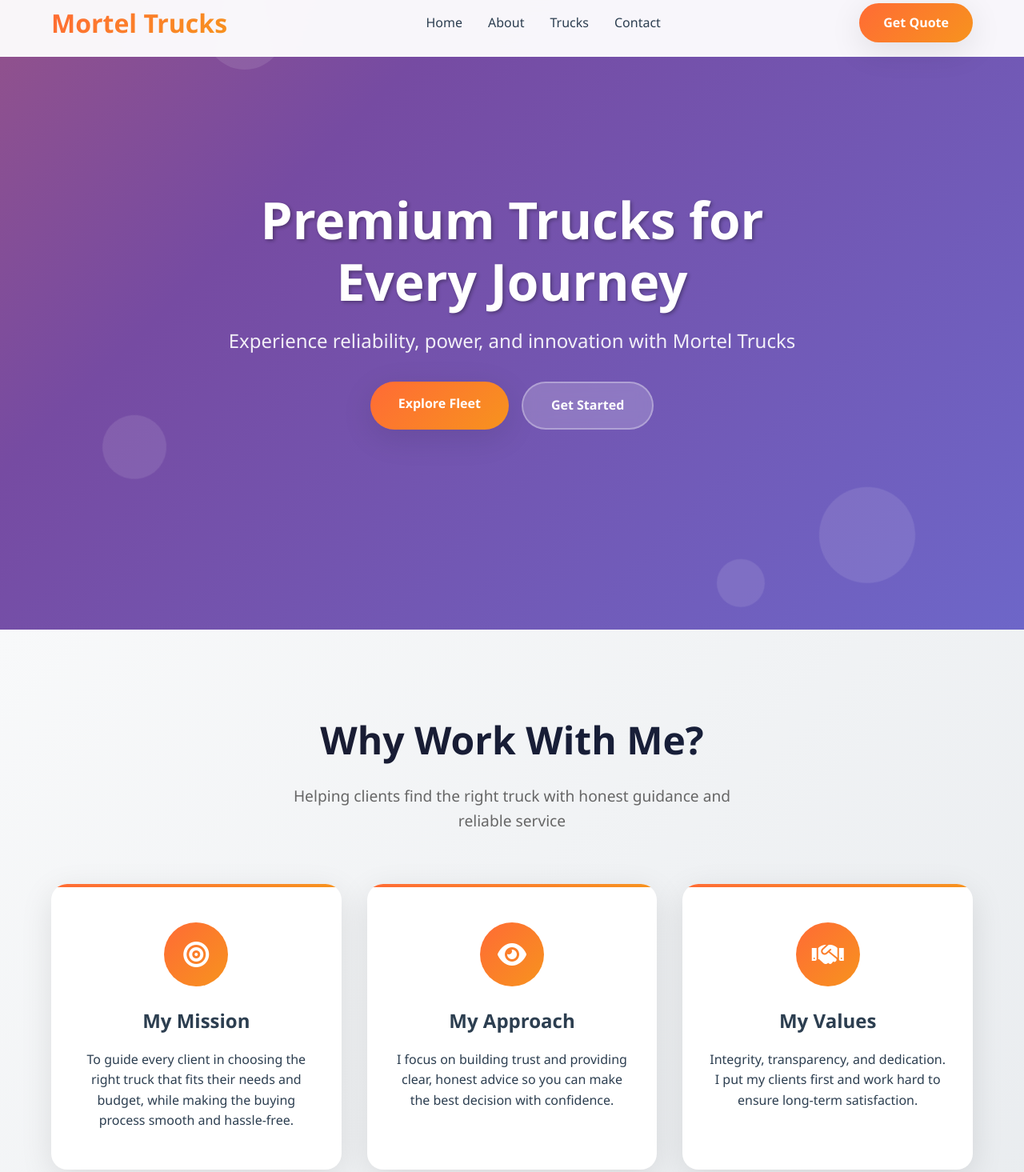
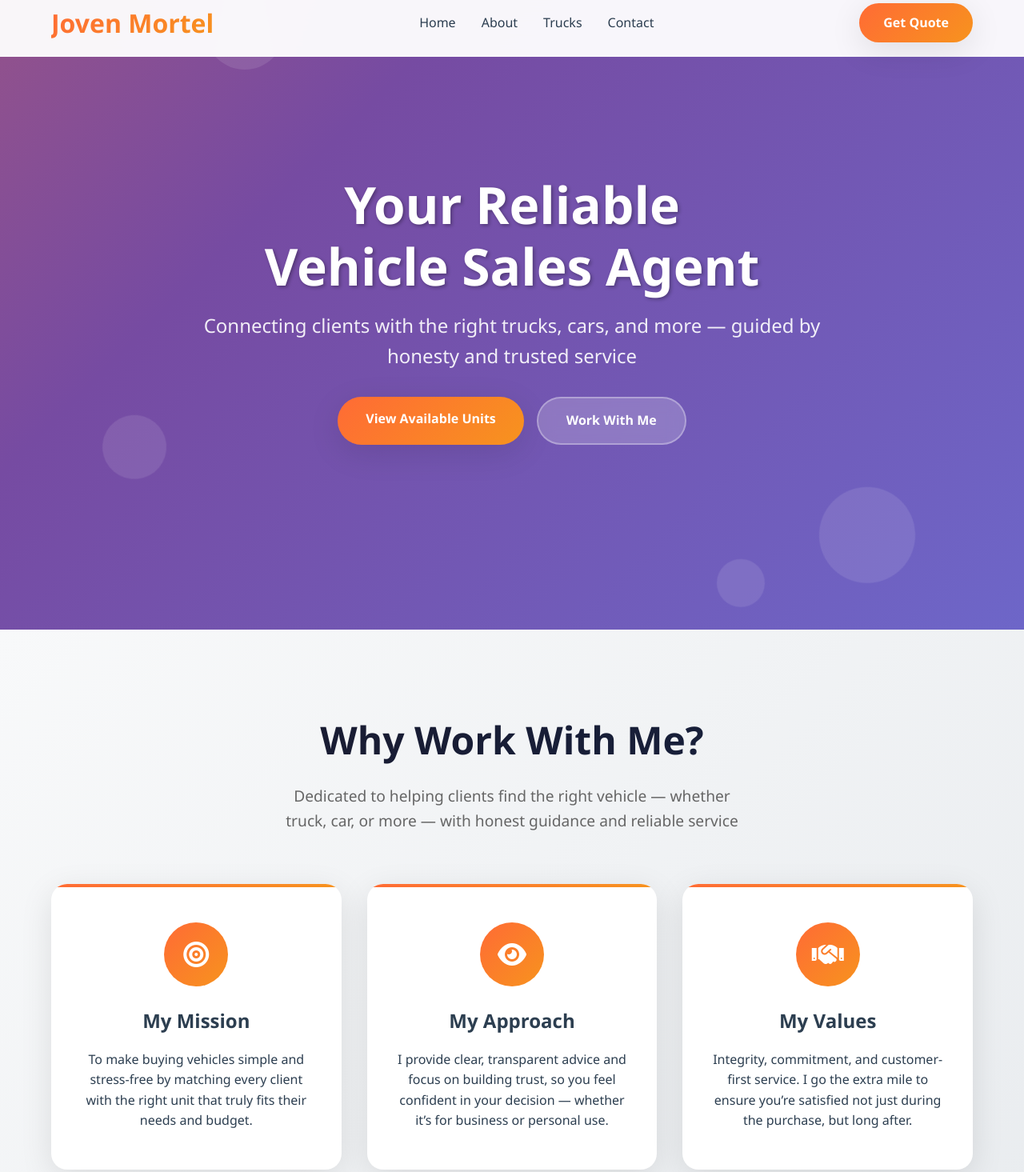
Before and after one commit to hayagerwin/mortel-trucks, a plain HTML site: page index.html in a window 1280 px wide. Shown: the part 13-1478 px from the top of the page at 80% size. Drawn offline with Linux system fonts and the light colour scheme.

Commit message:
Update landing page information
- Changes through Hero Section and About Section

```diff
--- a/index.html
+++ b/index.html
@@ -5,7 +5,7 @@
     <meta name="viewport" content="width=device-width, initial-scale=1.0" />
     <link href="https://cdnjs.cloudflare.com/ajax/libs/font-awesome/6.0.0/css/all.min.css" rel="stylesheet" />
     <link rel="stylesheet" href="./assets/css/styles.css" />
-    <title>Mortel Trucks</title>
+    <title>Joven Mortel</title>
   </head>
   <body>
     <!-- Animated Background -->
@@ -14,7 +14,7 @@
     <!-- Navigation -->
     <nav class="navbar" id="navbar">
       <div class="nav-container">
-        <div class="logo">Mortel Trucks</div>
+        <div class="logo">Joven Mortel</div>
         <ul class="nav-links">
           <li><a href="#home">Home</a></li>
           <li><a href="#about">About</a></li>
@@ -34,11 +34,11 @@
         <div class="shape"></div>
       </div>
       <div class="hero-content">
-        <h1>Premium Trucks for Every Journey</h1>
-        <p class="subtitle">Experience reliability, power, and innovation with Mortel Trucks</p>
+        <h1>Your Reliable <br />Vehicle Sales Agent</h1>
+        <p class="subtitle">Connecting clients with the right trucks, cars, and more — guided by honesty and trusted service</p>
         <div class="hero-buttons">
-          <a href="#trucks" class="btn-primary">Explore Fleet</a>
-          <a href="#contact" class="btn-secondary">Get Started</a>
+          <a href="#trucks" class="btn-primary">View Available Units</a>
+          <a href="#contact" class="btn-secondary">Work With Me</a>
         </div>
       </div>
     </section>
@@ -47,7 +47,7 @@
     <section id="about" class="section about">
       <div class="container">
         <h2 class="section-title animate-on-scroll">Why Work With Me?</h2>
-        <p class="section-subtitle animate-on-scroll">Helping clients find the right truck with honest guidance and reliable service</p>
+        <p class="section-subtitle animate-on-scroll">Dedicated to helping clients find the right vehicle — whether truck, car, or more — with honest guidance and reliable service</p>
 
         <div class="about-grid">
           <div class="about-card animate-on-scroll">
@@ -55,21 +55,21 @@
               <i class="fas fa-bullseye"></i>
             </div>
             <h3>My Mission</h3>
-            <p>To guide every client in choosing the right truck that fits their needs and budget, while making the buying process smooth and hassle-free.</p>
+            <p>To make buying vehicles simple and stress-free by matching every client with the right unit that truly fits their needs and budget.</p>
           </div>
           <div class="about-card animate-on-scroll">
             <div class="about-icon">
               <i class="fas fa-eye"></i>
             </div>
             <h3>My Approach</h3>
-            <p>I focus on building trust and providing clear, honest advice so you can make the best decision with confidence.</p>
+            <p>I provide clear, transparent advice and focus on building trust, so you feel confident in your decision — whether it’s for business or personal use.</p>
           </div>
           <div class="about-card animate-on-scroll">
             <div class="about-icon">
               <i class="fas fa-handshake"></i>
             </div>
             <h3>My Values</h3>
-            <p>Integrity, transparency, and dedication. <br />I put my clients first and work hard to ensure long-term satisfaction.</p>
+            <p>Integrity, commitment, and customer-first service. I go the extra mile to ensure you’re satisfied not just during the purchase, but long after.</p>
           </div>
         </div>
       </div>
```
